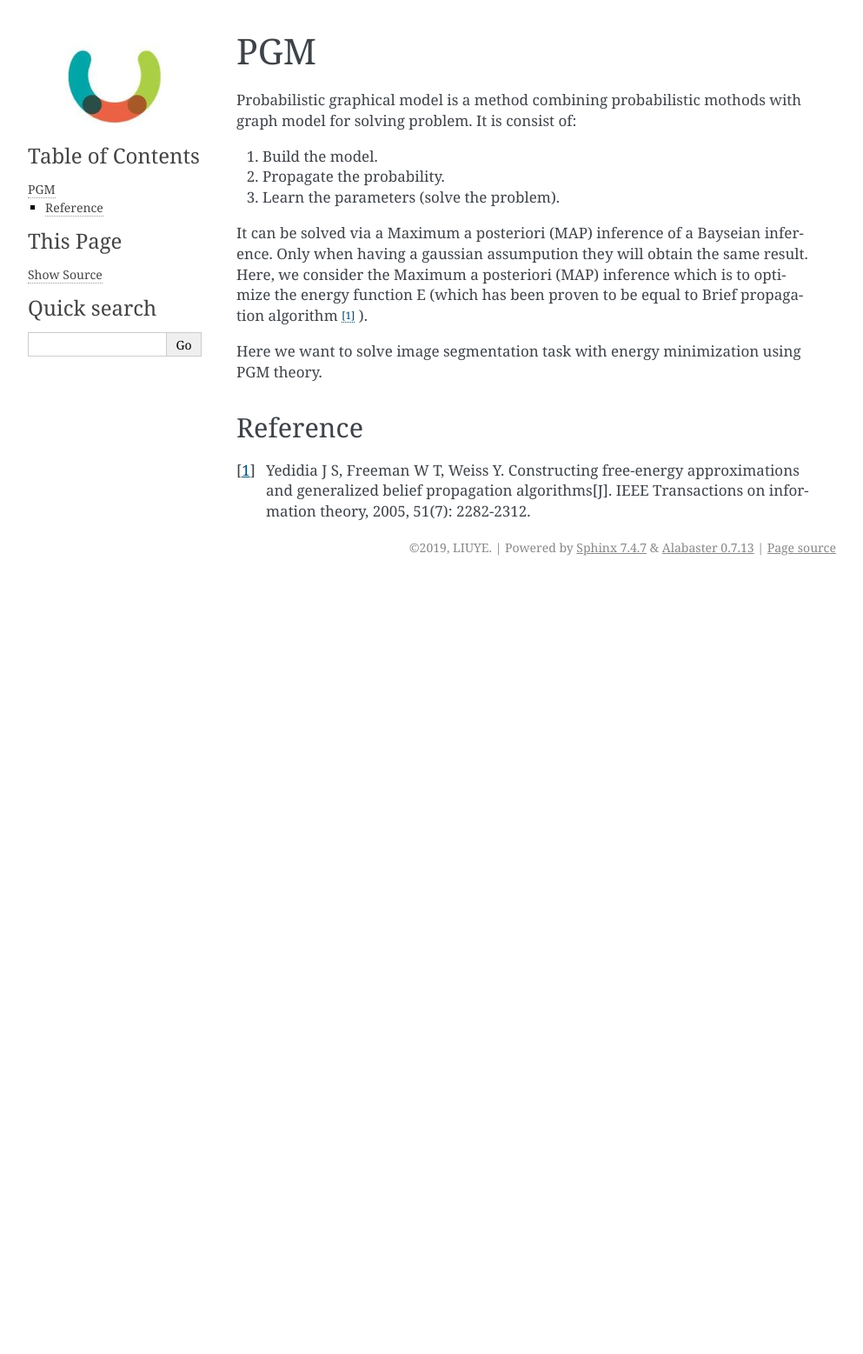
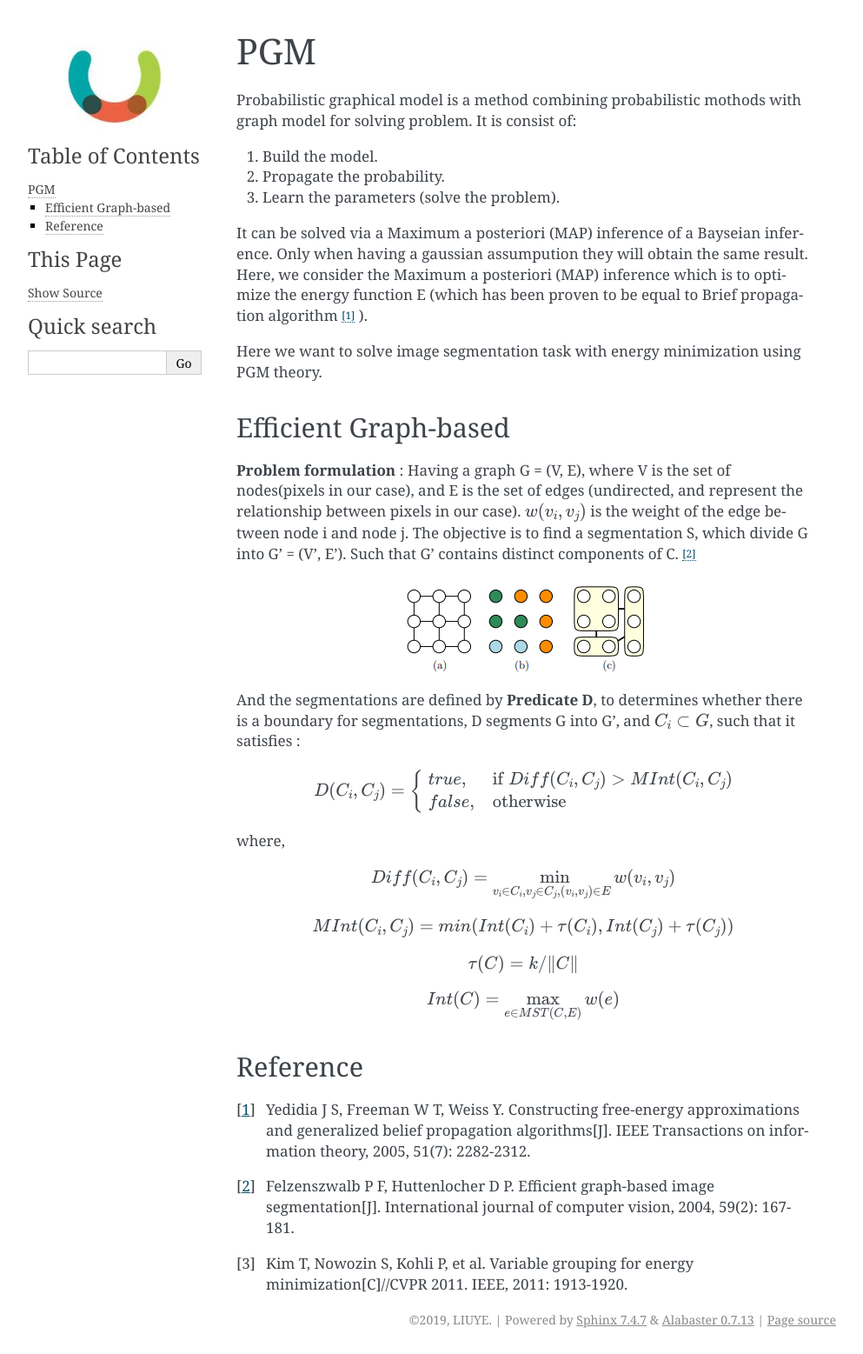
Before and after one commit to gggliuye/VIO, a Sphinx documentation site: the page built from docs/PGM.rst, in a window 1280 px wide. Shown: the whole page at 87% size, without its empty margins (148-1141 px from the left). Built offline with Sphinx 7.4.7, drawn with Linux system fonts in a browser that asks for light colours; before the commit the page ends 900 px from its top, so only the background shows below that.

Commit message:
Update PGM.rst

```diff
--- a/docs/PGM.rst
+++ b/docs/PGM.rst
@@ -10,9 +10,39 @@ It can be solved via a Maximum a posteriori (MAP) inference of a Bayseian infere
 
 Here we want to solve image segmentation task with energy minimization using PGM theory.
 
+Efficient Graph-based
+------------------------
 
+**Problem formulation** : Having a graph G = (V, E), where V is the set of nodes(pixels in our case), and E is the set of edges (undirected, and represent the relationship between pixels in our case). :math:`w(v_{i}, v_{j})` is the weight of the edge between node i and node j. The objective is to find a segmentation S, which divide G into G' = (V', E'). Such that G' contains distinct components of C. [2]_
+
+.. image:: images/segmentation.PNG
+    :align: center
+
+And the segmentations are defined by **Predicate D**, to determines whether there is a boundary for segmentations, D segments G into G', and :math:`C_{i} \subset G`, such that it satisfies :
+
+.. math::
+    D(C_{i}, C_{j}) = \begin{cases} true, & \mbox{if } Diff(C_{i}, C_{j}) > MInt(C_{i}, C_{j})  \\
+                                 false, & \mbox{otherwise} \end{cases}
+
+where,
+
+.. math::
+    Diff(C_{i}, C_{j}) = \min_{v_{i} \in C_{i}, v_{j} \in C_{j}, (v_{i},v_{j}) \in E } w(v_{i}, v_{j})
+
+.. math::
+    MInt(C_{i}, C_{j}) = min(Int(C_{i})+ \tau(C_{i}), Int(C_{j})+ \tau(C_{j}))
+
+.. math::
+    \tau(C) = k / \| C \|
+
+.. math::
+    Int(C) = \max_{e \in MST(C,E)} w(e)
 
 Reference
 -----------------
 
 .. [1] Yedidia J S, Freeman W T, Weiss Y. Constructing free-energy approximations and generalized belief propagation algorithms[J]. IEEE Transactions on information theory, 2005, 51(7): 2282-2312.
+
+.. [2] Felzenszwalb P F, Huttenlocher D P. Efficient graph-based image segmentation[J]. International journal of computer vision, 2004, 59(2): 167-181.
+
+.. [3] Kim T, Nowozin S, Kohli P, et al. Variable grouping for energy minimization[C]//CVPR 2011. IEEE, 2011: 1913-1920.
```
